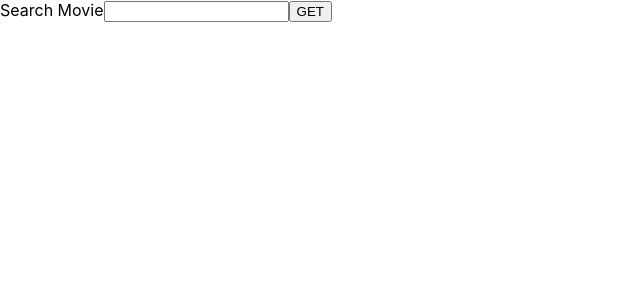
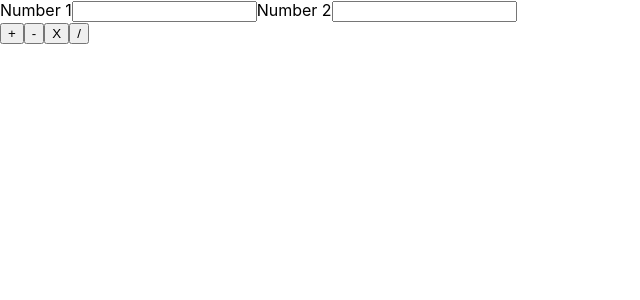
Before and after one commit to Mayukh360/placement-Projects, a React (Create React App) app: page / in a window 1280 px wide. Shown: the top 300 px of the page, without its empty margins (0-640 px from the left). Built offline with nearby package versions, Linux system fonts and the light colour scheme.

Commit message:
Calculator App

```diff
--- a/src/App.js
+++ b/src/App.js
@@ -1,9 +1,10 @@
-import logo from './logo.svg';
-import './App.css';
+
+
 import TodoList from './Component/TodoList.js/TodoList';
 import WeatherApp from './Component/WeatherApp/WeatherApp';
 import Imagegallery from './Component/Imagegallery/Imagegallery';
 import MovieApp from './Component/MovieApp/MovieApp';
+import Calculator from './Component/Calculator/Calculator';
 
 function App() {
   return (
@@ -11,7 +12,8 @@ function App() {
       {/* <TodoList/> */}
       {/* <WeatherApp/> */}
       {/* <Imagegallery/> */}
-      <MovieApp/>
+      {/* <MovieApp/> */}
+      <Calculator/>
     </div>
   );
 }
--- /dev/null
+++ b/src/Component/Calculator/Calculator.jsx
@@ -0,0 +1,44 @@
+import React, { useRef, useState } from "react";
+
+export default function Calculator() {
+  const [enteredNumber1, setEnteredNumber1] = useState();
+  const [enteredNumber2, setEnteredNumber2] = useState();
+  const [result, setResult] = useState('');
+
+  const changeHandler1 = (event) => {
+    setEnteredNumber1(event.target.value);
+  };
+  const changeHandler2 = (event) => {
+    setEnteredNumber2(event.target.value);
+  };
+
+  const addhandler = () => {
+    console.log(enteredNumber1, enteredNumber2);
+    setResult(parseInt(enteredNumber1) + parseInt(enteredNumber2));
+
+  };
+  const minushandler=()=>{
+    setResult(parseInt(enteredNumber1) - parseInt(enteredNumber2));
+  }
+  const multiplehandler=()=>{
+    setResult(parseInt(enteredNumber1) * parseInt(enteredNumber2));
+  }
+  const dividehandler=()=>{
+    setResult(parseInt(enteredNumber1) / parseInt(enteredNumber2));
+  }
+  return (
+    <div>
+      <div>
+        <label>Number 1</label>
+        <input type="number" onChange={changeHandler1} />
+        <label>Number 2</label>
+        <input type="number" onChange={changeHandler2} />
+      </div>
+      <button onClick={addhandler}>+</button>
+      <button onClick={minushandler}>-</button>
+      <button onClick={multiplehandler}>X</button>
+      <button onClick={dividehandler}>/</button>
+      <h4>{result}</h4>
+    </div>
+  );
+}
```
